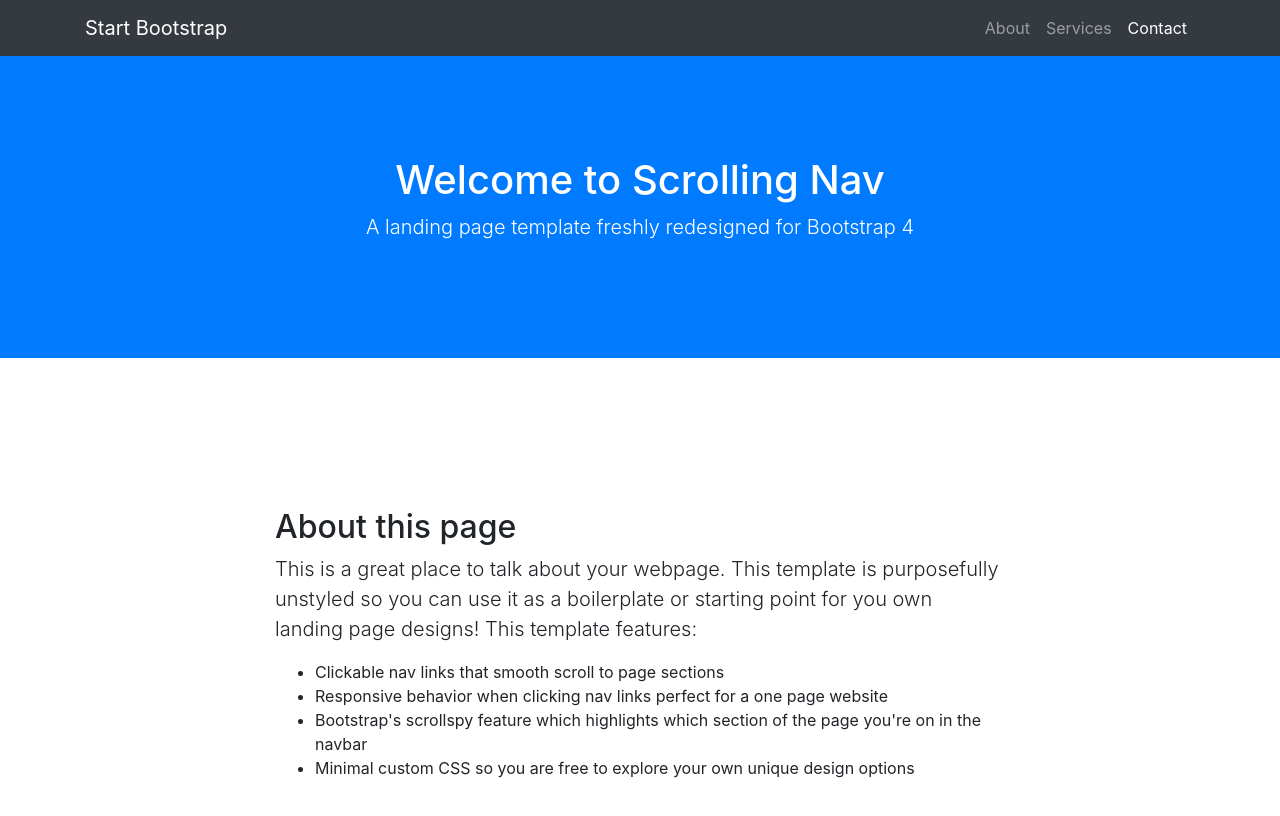
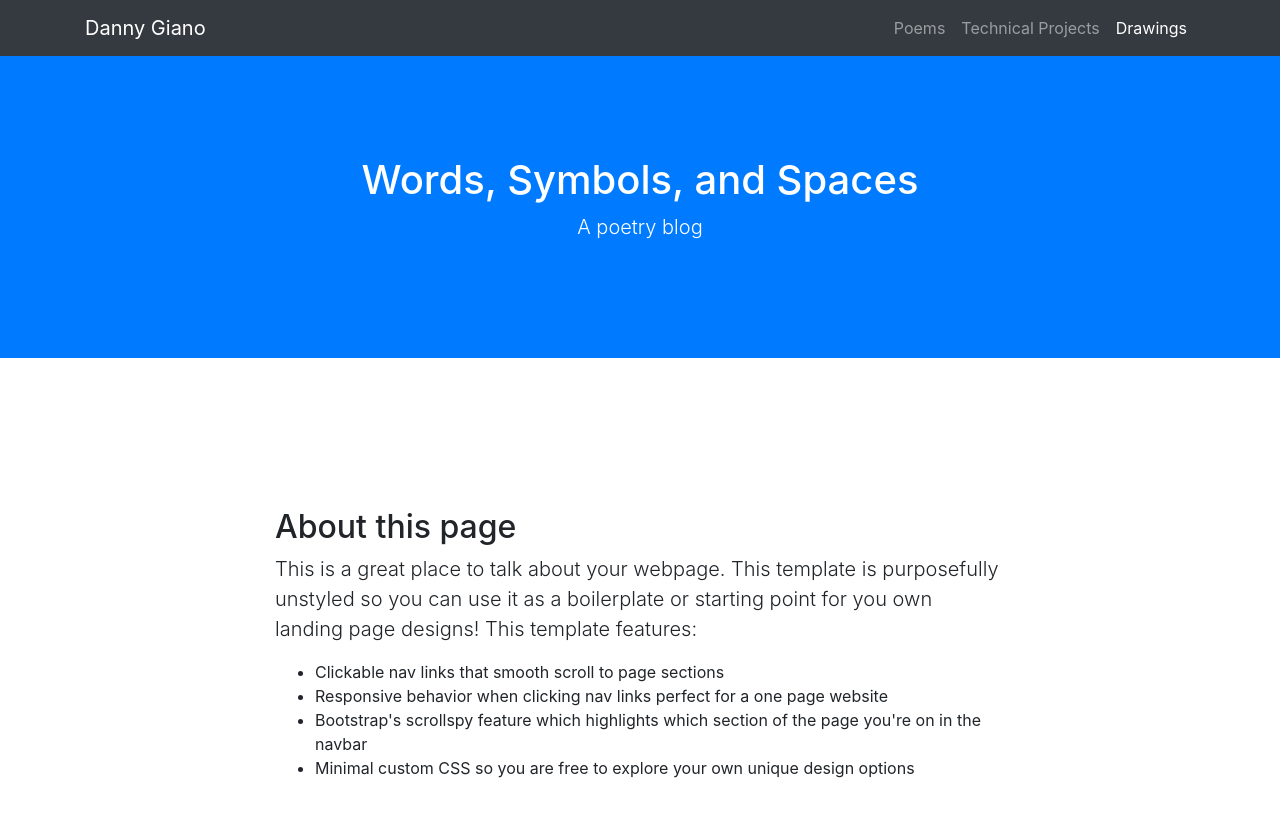
Before and after one commit to dannygiano/395.github.io, a website with bundled scripts: page index.html in a window 1280 px wide. Shown: the top 816 px of the page. Built offline with nearby package versions, Linux system fonts and the light colour scheme.

Commit message:
first change to index

```diff
--- a/index.html
+++ b/index.html
@@ -23,20 +23,20 @@
   <!-- Navigation -->
   <nav class="navbar navbar-expand-lg navbar-dark bg-dark fixed-top" id="mainNav">
     <div class="container">
-      <a class="navbar-brand js-scroll-trigger" href="#page-top">Start Bootstrap</a>
+      <a class="navbar-brand js-scroll-trigger" href="#page-top">Danny Giano</a>
       <button class="navbar-toggler" type="button" data-toggle="collapse" data-target="#navbarResponsive" aria-controls="navbarResponsive" aria-expanded="false" aria-label="Toggle navigation">
         <span class="navbar-toggler-icon"></span>
       </button>
       <div class="collapse navbar-collapse" id="navbarResponsive">
         <ul class="navbar-nav ml-auto">
           <li class="nav-item">
-            <a class="nav-link js-scroll-trigger" href="#about">About</a>
+            <a class="nav-link js-scroll-trigger" href="#about">Poems</a>
           </li>
           <li class="nav-item">
-            <a class="nav-link js-scroll-trigger" href="#services">Services</a>
+            <a class="nav-link js-scroll-trigger" href="#services">Technical Projects</a>
           </li>
           <li class="nav-item">
-            <a class="nav-link js-scroll-trigger" href="#contact">Contact</a>
+            <a class="nav-link js-scroll-trigger" href="#contact">Drawings</a>
           </li>
         </ul>
       </div>
@@ -45,8 +45,8 @@
 
   <header class="bg-primary text-white">
     <div class="container text-center">
-      <h1>Welcome to Scrolling Nav</h1>
-      <p class="lead">A landing page template freshly redesigned for Bootstrap 4</p>
+      <h1>Words, Symbols, and Spaces</h1>
+      <p class="lead">A poetry blog</p>
     </div>
   </header>
 
```
